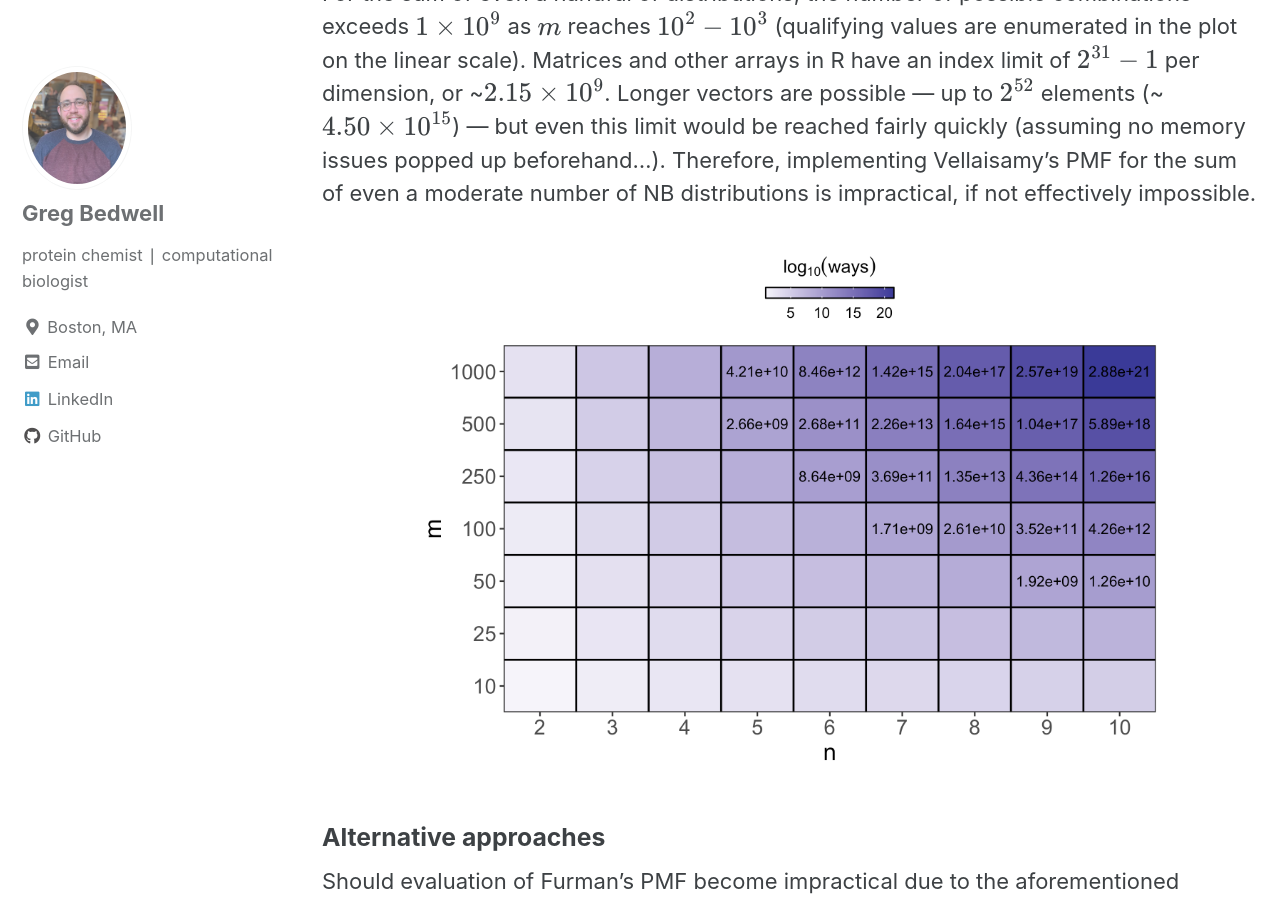
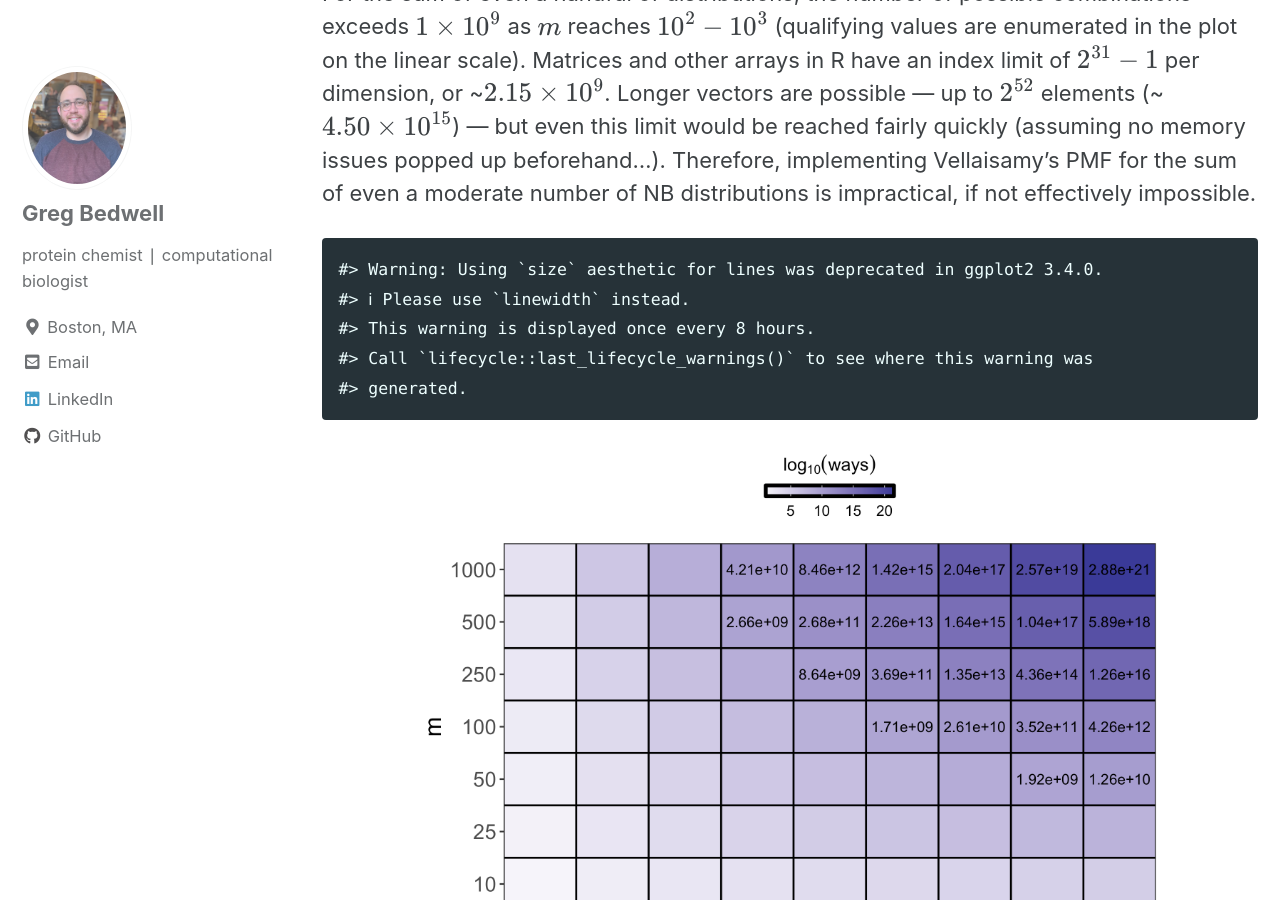
Before and after one commit to gbedwell/gbedwell.github.io, a Jekyll site: the page built from _posts/2023-02-01-nb-convolutions.md, in a window 1280 px wide and 900 px high, scrolled down 4000 px. Built offline with Jekyll 4.4.1, drawn with Linux system fonts in a browser that asks for light colours; cached includes are drawn as plain includes; formulas are drawn with MathJax 3; some of the changed text lies outside the part shown.

Commit message:
modified nb convolutions post

```diff
--- a/_posts/2023-02-01-nb-convolutions.md
+++ b/_posts/2023-02-01-nb-convolutions.md
@@ -152,6 +152,12 @@
 popped up beforehand…). Therefore, implementing Vellaisamy’s PMF for the
 sum of even a moderate number of NB distributions is impractical, if not
 effectively impossible.
+
+    #> Warning: Using `size` aesthetic for lines was deprecated in ggplot2 3.4.0.
+    #> ℹ Please use `linewidth` instead.
+    #> This warning is displayed once every 8 hours.
+    #> Call `lifecycle::last_lifecycle_warnings()` to see where this warning was
+    #> generated.
 
 <img src="../figures/2023-02-01/nni_combos-1.png" width="80%" style="display: block; margin: auto;" />
 
```
Also changed, not shown: other parts of _posts/2023-02-01-nb-convolutions.md (+27 -44 lines), _R/nb-convolutions.Rmd (+27 -44 lines), figures/2023-02-01/methods_runtime1-1.png, figures/2023-02-01/methods_runtime2-1.png, figures/2023-02-01/nni_combos-1.png, figures/2023-02-01/terms_time-1.png.
